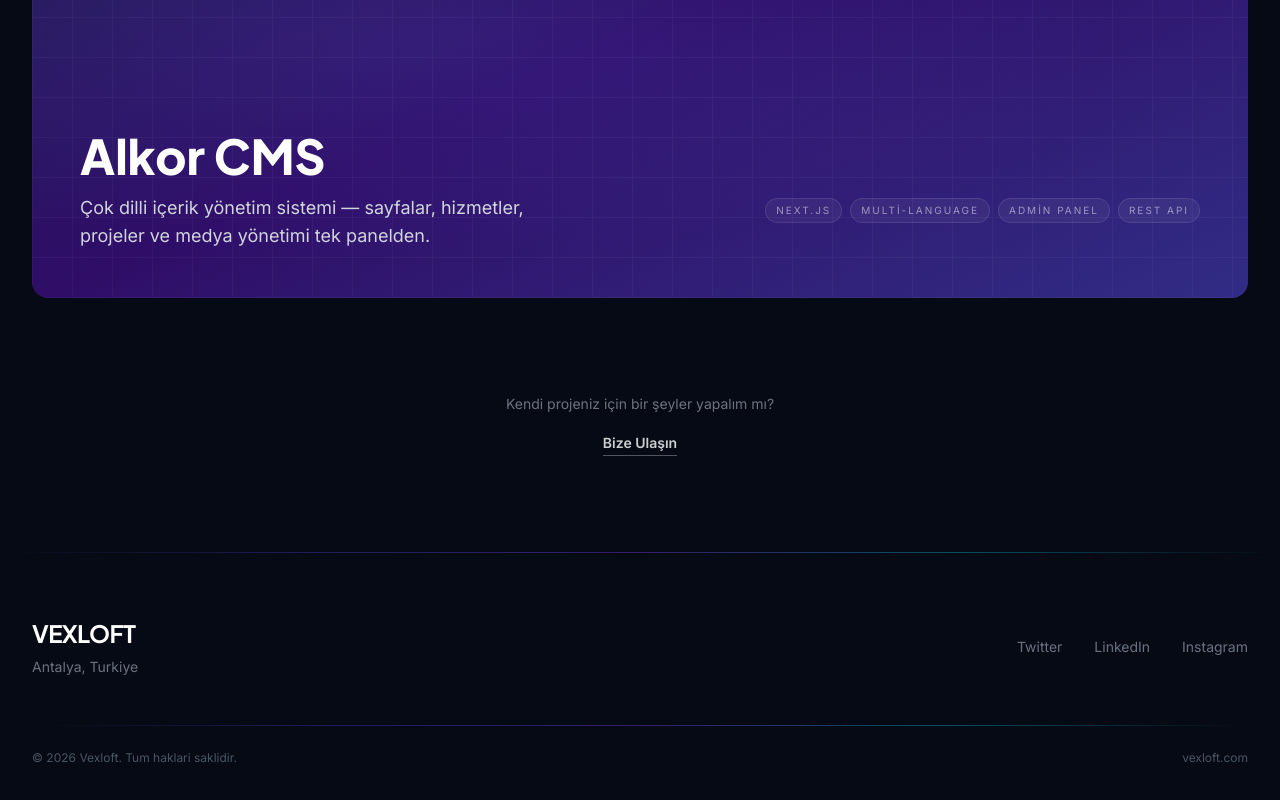
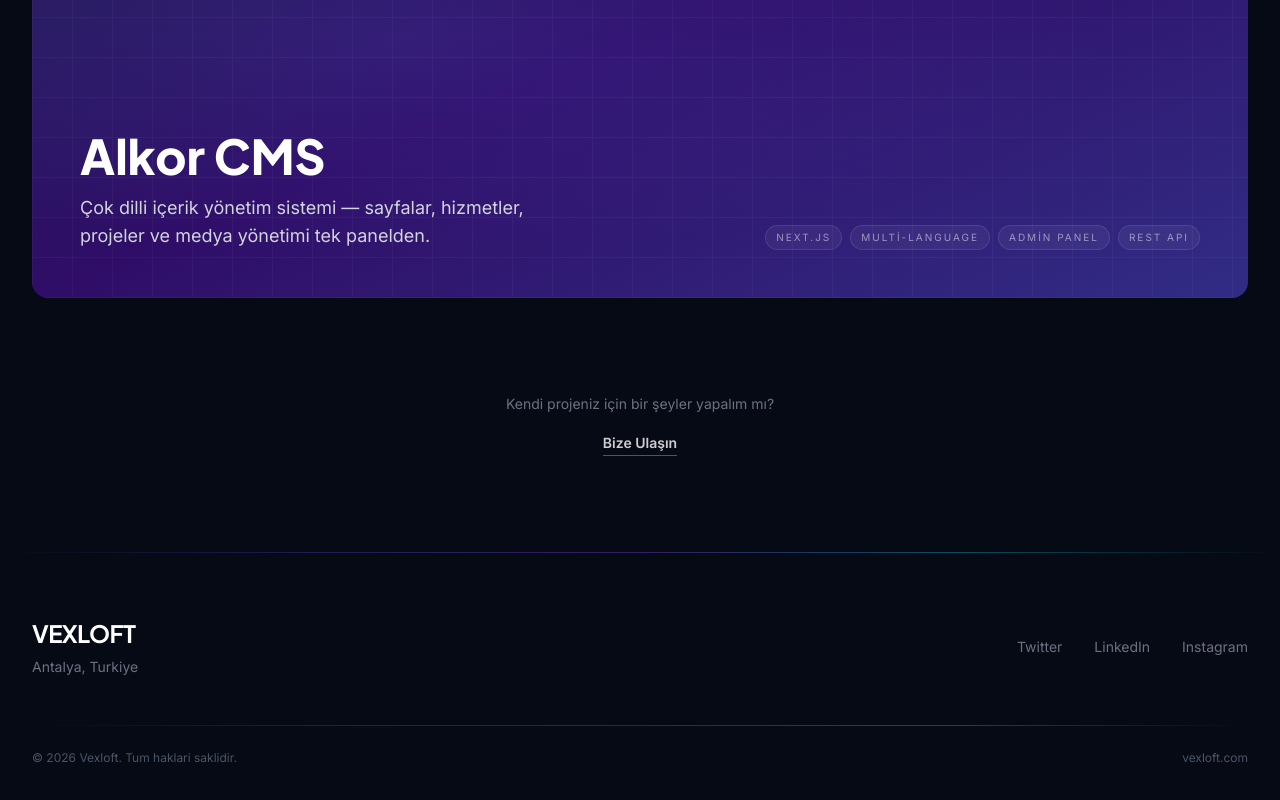
Before and after one commit to berkeakgnnn/vexloft, a Next.js app: page /web-projelerimiz in a window 1280 px wide. Shown: the part 717-1517 px from the top of the page. Built offline with nearby package versions, Linux system fonts and the light colour scheme.

Commit message:
fix: hide incele arrow on non-navigable WebProjectCard

```diff
--- a/components/web-projelerimiz/web-project-card.tsx
+++ b/components/web-projelerimiz/web-project-card.tsx
@@ -102,10 +102,12 @@ export function WebProjectCard({
               ))}
             </div>
 
-            {/* İncele arrow — visible on hover */}
+            {/* İncele arrow — visible on hover, only when navigable */}
+            {isNavigable && (
               <div className="text-[10px] font-semibold tracking-[2px] text-white/0 group-hover:text-white/90 group-hover:tracking-[3px] transition-all duration-300">
                 İNCELE &rarr;
               </div>
+            )}
           </div>
         </div>
       </Wrapper>
@@ -165,9 +167,11 @@ export function WebProjectCard({
               </span>
             ))}
           </div>
+          {isNavigable && (
             <div className="text-[10px] font-semibold tracking-[2px] text-white/0 group-hover:text-white/90 group-hover:tracking-[3px] transition-all duration-300">
               İNCELE &rarr;
             </div>
+          )}
         </div>
       </div>
     </Wrapper>
```
Lines whose indentation alone changed are shown as unchanged.
